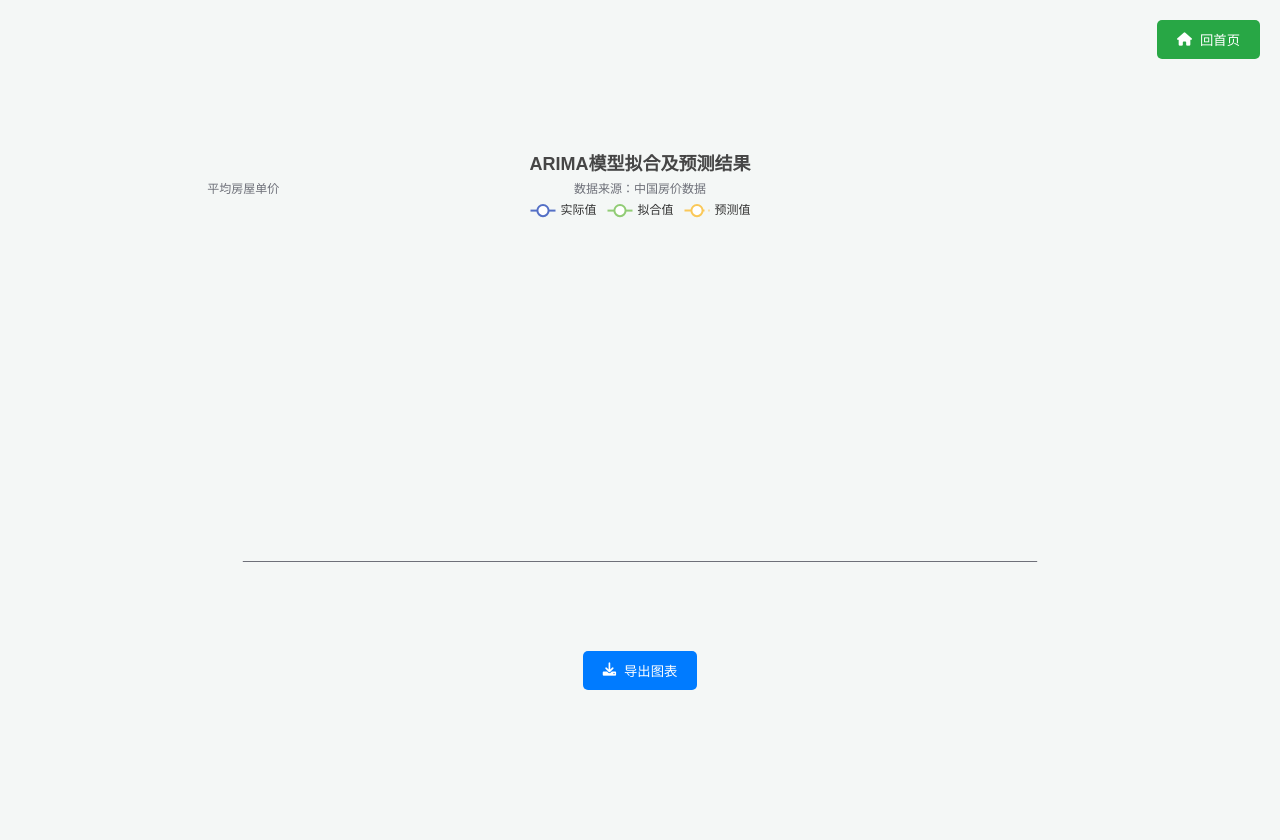
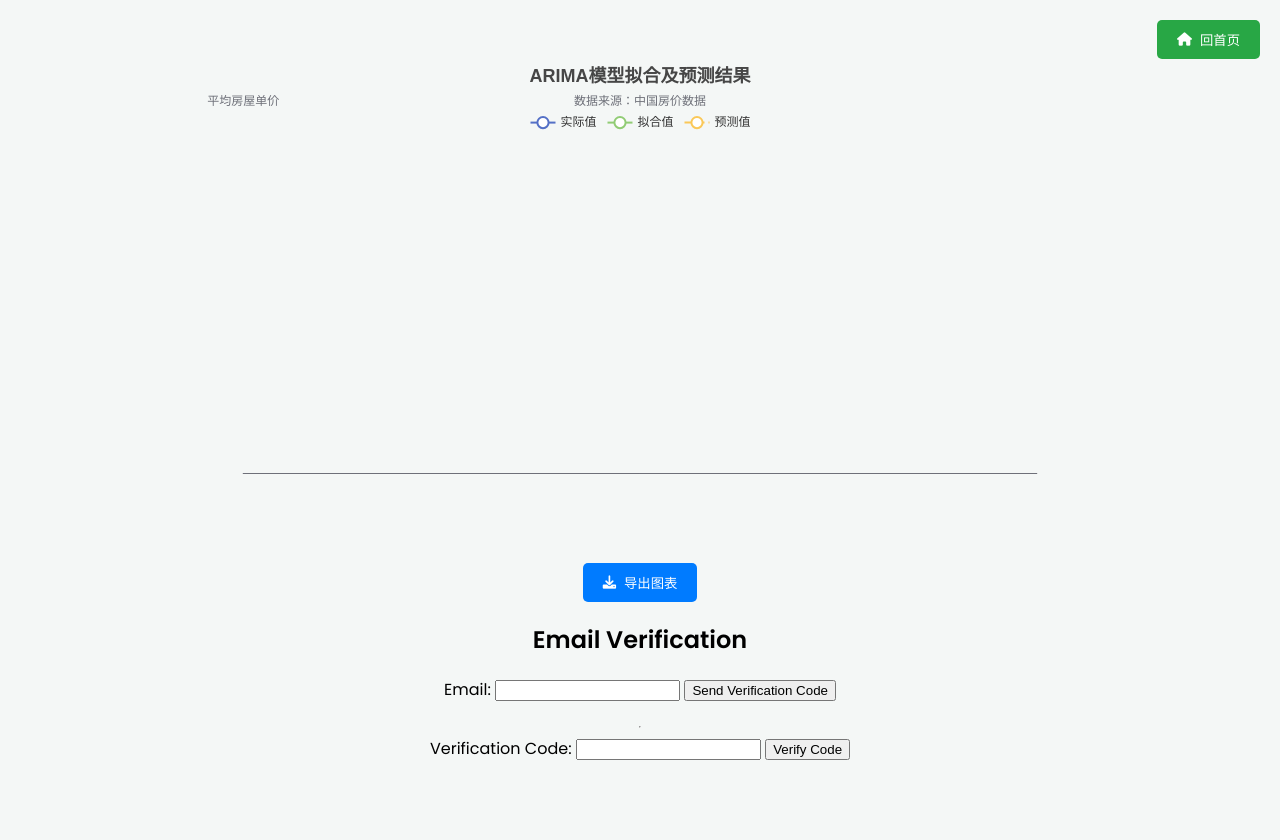
Before and after one commit to linskin/class_house_data_analyze, a Django app: template templates/arima_forecast.html in a window 1280 px wide. Run offline with Django 4.2, Linux system fonts and the light colour scheme; the template is opened without the code that fills it: most values are stand-ins (such as "Sample title", 1, 10 or a date in 2020); parts of the project's set-up code (start-up, migrations or seed data) failed here and were passed over.

Commit message:
邮箱验证功能前端部分嵌合

```diff
--- a/house/urls.py
+++ b/house/urls.py
@@ -32,8 +32,7 @@
     path('arima_forecast/', views.plot_arima_forecast, name='plot_arima_forecast'),
     path('send-verification-email/', views.send_verification_email, name='send_verification_email'),
     path('verify-code/', views.verify_code, name='verify_code'),
-    path('verify-email/', lambda request: render(request, 'verify_email.html'), name='verify_email'),  # 新增这个路由指向页面
-
+    path('verify-email/', lambda request: render(request, 'verify_email.html'), name='verify_email'),  # 新增这个路由指向页
 ]
 # urls.py
 # from django.urls import path
--- a/templates/arima_forecast.html
+++ b/templates/arima_forecast.html
@@ -6,6 +6,8 @@
     <title>ARIMA 预测</title>
     <!-- 引入 ECharts -->
     <script src="https://cdn.jsdelivr.net/npm/echarts/dist/echarts.min.js"></script>
+    <!-- 引入 JQuery  -->
+    <script src="https://code.jquery.com/jquery-3.6.0.min.js"></script>
     <!-- Google Fonts -->
     <link href="https://fonts.googleapis.com/css2?family=Poppins:wght@300;400;500;600&display=swap" rel="stylesheet">
     <!-- Font Awesome 用于图标 -->
@@ -93,7 +95,71 @@
         <i class="fas fa-home"></i>回首页
     </button>
 
+    <h2>Email Verification</h2>
+
+    <!-- 发送验证码表单 -->
+    <form id="send-code-form">
+        <label for="email">Email:</label>
+        <input type="email" id="email" name="email" required>
+        <button type="submit">Send Verification Code</button>
+        <p id="send-code-message"></p>
+    </form>
+
+    <hr>
+
+    <!-- 验证验证码表单 -->
+    <form id="verify-code-form">
+        <label for="code">Verification Code:</label>
+        <input type="text" id="code" name="code" required>
+        <button type="submit">Verify Code</button>
+        <p id="verify-code-message"></p>
+    </form>
+
     <script>
+        // 发送验证码 AJAX 请求
+        $('#send-code-form').on('submit', function(e) {
+            e.preventDefault();
+            var email = $('#email').val();
+
+            $.ajax({
+                url: "{% url 'send_verification_email' %}",
+                method: "POST",
+                data: {
+                    email: email,
+                    csrfmiddlewaretoken: '{{ csrf_token }}'
+                },
+                success: function(response) {
+                    $('#send-code-message').text(response.message);
+                },
+                error: function(response) {
+                    $('#send-code-message').text(response.responseJSON.error);
+                }
+            });
+        });
+
+        // 验证验证码 AJAX 请求
+        $('#verify-code-form').on('submit', function(e) {
+            e.preventDefault();
+            var email = $('#email').val();
+            var code = $('#code').val();
+
+            $.ajax({
+                url: "{% url 'verify_code' %}",
+                method: "POST",
+                data: {
+                    email: email,
+                    code: code,
+                    csrfmiddlewaretoken: '{{ csrf_token }}'
+                },
+                success: function(response) {
+                    $('#verify-code-message').text(response.message);
+                },
+                error: function(response) {
+                    $('#verify-code-message').text(response.responseJSON.error);
+                }
+            });
+        });
+
         // 从 Django 后端获取数据
         var dates = {{ dates|safe }};
         var actual_values = {{ actual_values|safe }};
--- a/templates/verify_email.html
+++ b/templates/verify_email.html
@@ -36,7 +36,7 @@
             var email = $('#email').val();
 
             $.ajax({
-                url: "/send_verification_email/",
+                url: "{% url 'send_verification_email' %}",
                 method: "POST",
                 data: {
                     email: email,
@@ -58,7 +58,7 @@
             var code = $('#code').val();
 
             $.ajax({
-                url: "/verify_code/",
+                url: "{% url 'verify_code' %}",
                 method: "POST",
                 data: {
                     email: email,
```
Also changed, not shown: house_info/views.py (+4 -3 lines), db.sqlite3.
